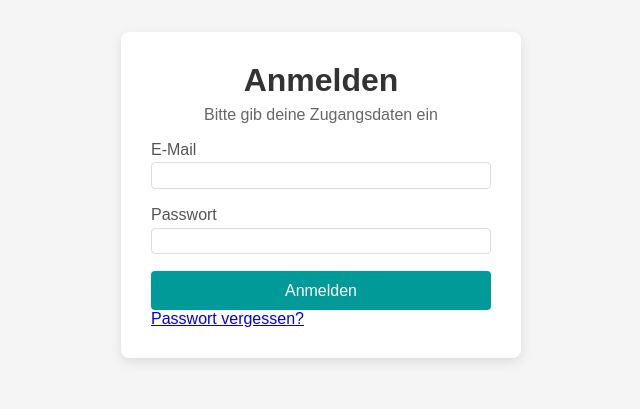
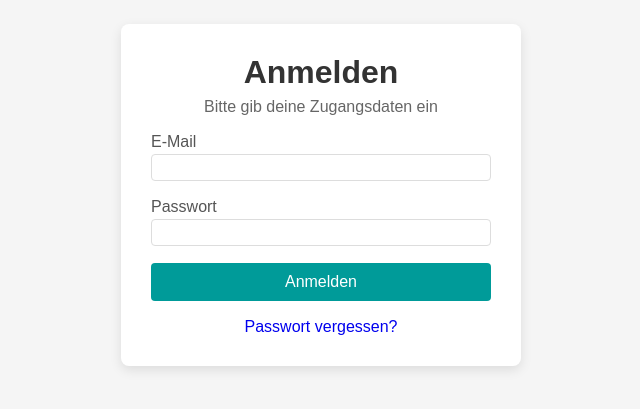
Before and after one commit to nilsmenge/Inventarisierungstool, a React (Vite) app in the folder frontend/: page /login in a window 1280 px wide. Shown: the part 205-614 px from the top of the page, without its empty margins (319-959 px from the left). Built offline with nearby package versions, Linux system fonts and the light colour scheme.

Commit message:
initial commit

```diff
--- a/frontend/src/Components/Login/Login.css
+++ b/frontend/src/Components/Login/Login.css
@@ -57,6 +57,7 @@
   }
   .button{
     margin-top: 5%;
+    margin-bottom: 5%;
   }
   .button input{
     background-color: #009b99;
@@ -68,3 +69,9 @@
     width: 100%;
     cursor: pointer;
 }
+.link-pw{
+  text-align: center;
+}
+.link-pw a{
+  text-decoration: none;
+}
--- a/frontend/src/Components/Login/Login.jsx
+++ b/frontend/src/Components/Login/Login.jsx
@@ -34,7 +34,7 @@ const Login = () => {
                 <input type='submit' value='Anmelden' onClick={handleClick}/>
             </div>
         </form>
-        <div>
+        <div className='link-pw'>
             <a href="#">Passwort vergessen?</a>
         </div>
         </div>
```
